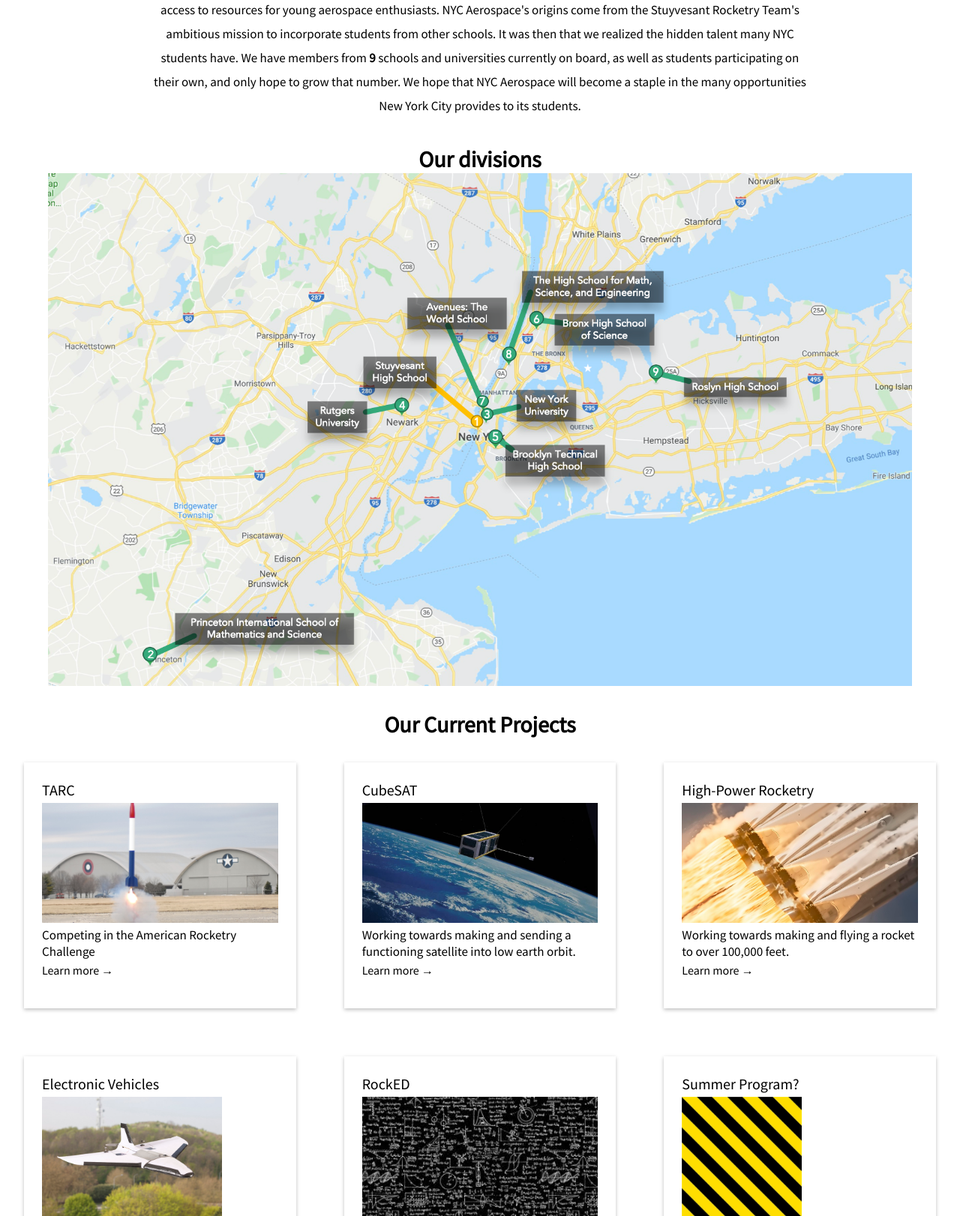
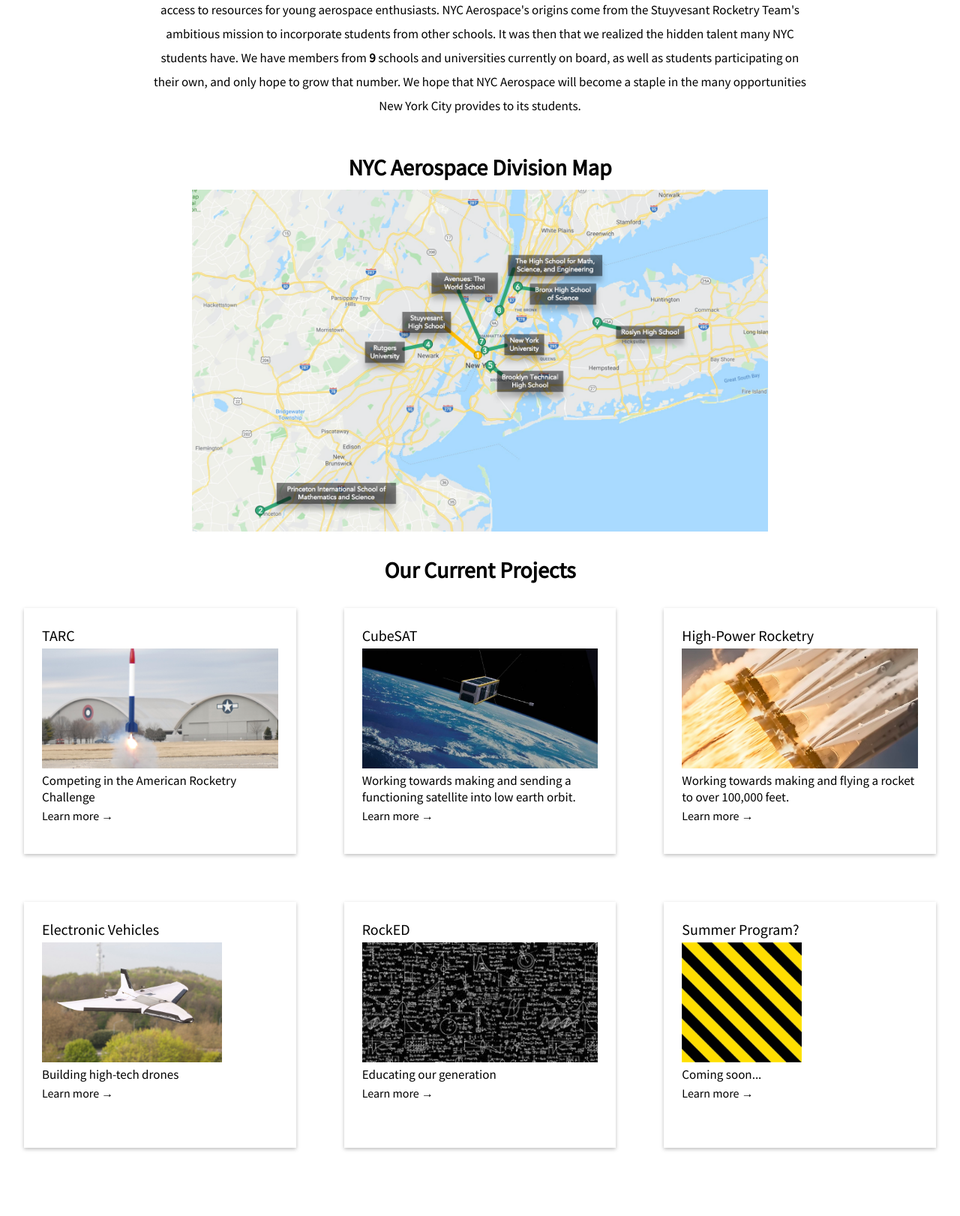
Before and after one commit to leonmaksin/NYC_Aerospace, a Flask app: page / in a window 1280 px wide. Shown: the part 690-2312 px from the top of the page at 75% size. After the commit the page ends 2225 px from the top, so only its background shows below. Run offline with Flask 2, Linux system fonts and the light colour scheme.

Commit message:
Map style

```diff
--- a/static/styles.css
+++ b/static/styles.css
@@ -114,7 +114,7 @@ body {
     z-index: 1000;
 }
 .city-img {
-  width: 90vw;
+  width: 60vw;
 }
 #body-root {
     margin-top: 7vh;
--- a/templates/home.html
+++ b/templates/home.html
@@ -36,7 +36,8 @@
     <div id="content-title-main" class="full-width center-row-flex"><h1>About Us</h1></div>
         <p id="about-us" class="project-description">NYC Aerospace is a registered 501(c)(3) organization centered around bringing opportunities to students interested in the aerospace industry. We strive to create opportunities within the aerospace industries for all NYC students, regardless of class and location. NYC Aerospace is the <i>only</i> organization in New York City, and possibly in the United States, that provides easy access to resources for young aerospace enthusiasts. NYC Aerospace's origins come from the Stuyvesant Rocketry Team's ambitious mission to incorporate students from other schools. It was then that we realized the hidden talent many NYC students have. We have members from <b>9</b> schools and universities currently on board, as well as students participating on their own, and only hope to grow that number. We hope that NYC Aerospace will become a staple in the many opportunities New York City provides to its students.</p>
         <div id="content-title-main" class="full-width center-row-flex"
-          <h1>Our divisions</h1>
+          <h1>NYC Aerospace Division Map</h1>
+          <p></p>
         </div>
         <div class="full-width center-row-flex">
           <img src="static/city.png" class="city-img">
```
